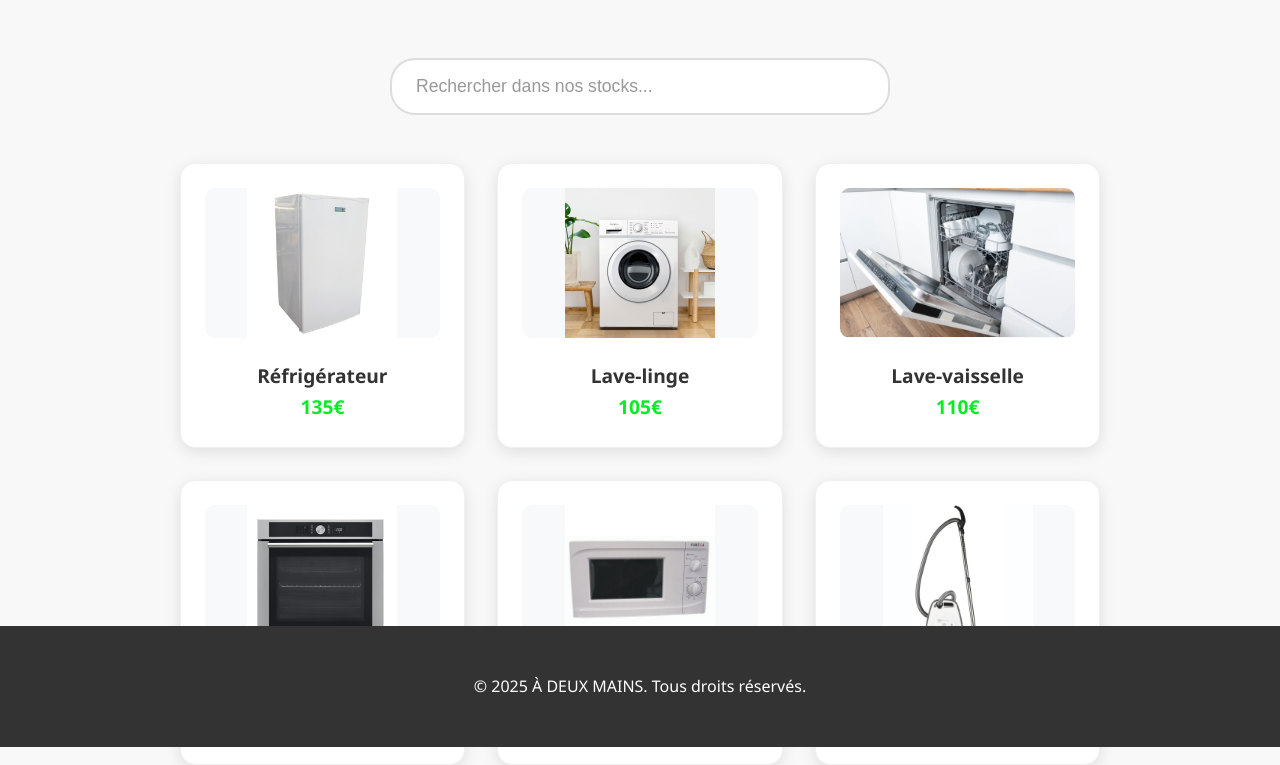
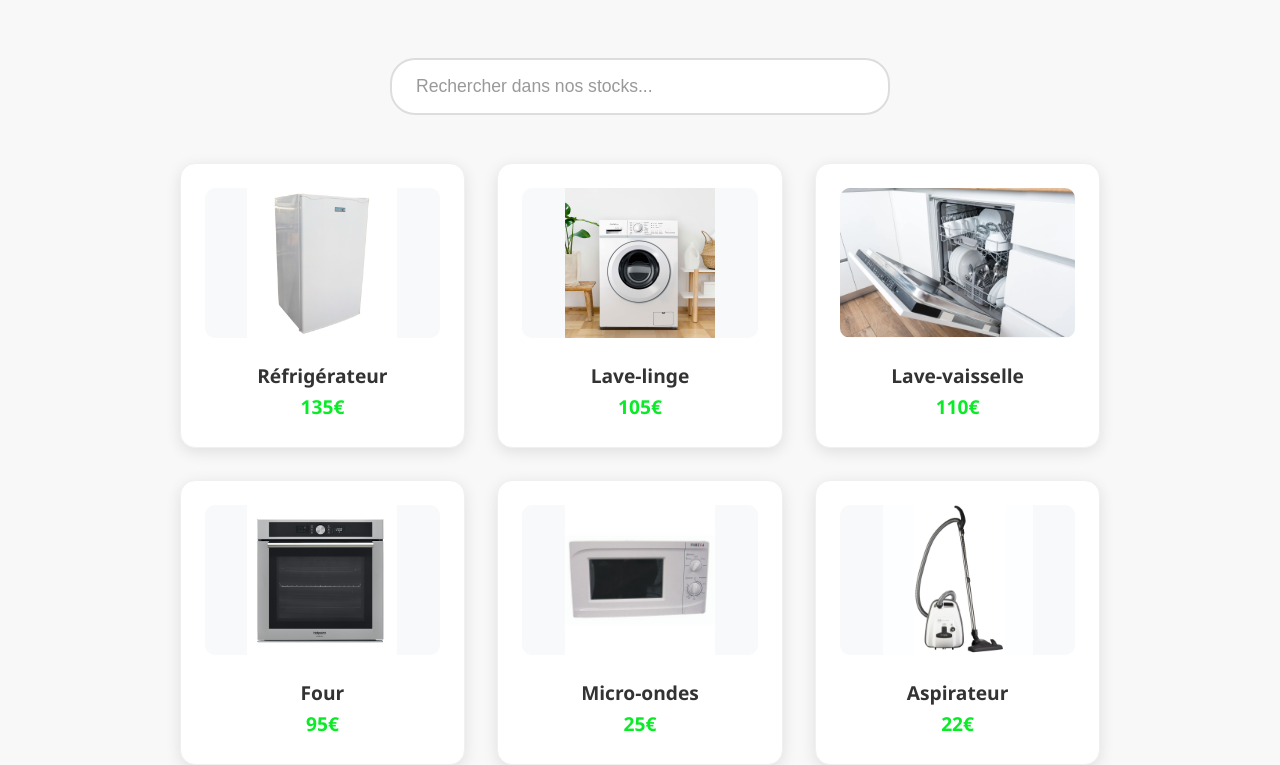
Before and after one commit to TheoGHEUX/adeuxmains, a plain HTML site: page adeuxmains/electromenager.html in a window 1280 px wide. Shown: the part 318-1083 px from the top of the page. Drawn offline with Linux system fonts and the light colour scheme.

Commit message:
Update electromenager.html

```diff
--- a/adeuxmains/electromenager.html
+++ b/adeuxmains/electromenager.html
@@ -77,10 +77,6 @@
     </div>
   </main>
 
-<footer class="site-footer">
-  <p>&copy; 2025 À DEUX MAINS. Tous droits réservés.</p>
-</footer>
-
 <script>
     const burger = document.querySelector(".burger");
     const nav = document.querySelector(".nav-actions");
@@ -120,4 +116,5 @@
 
 
 </body>
+
 </html>
```
